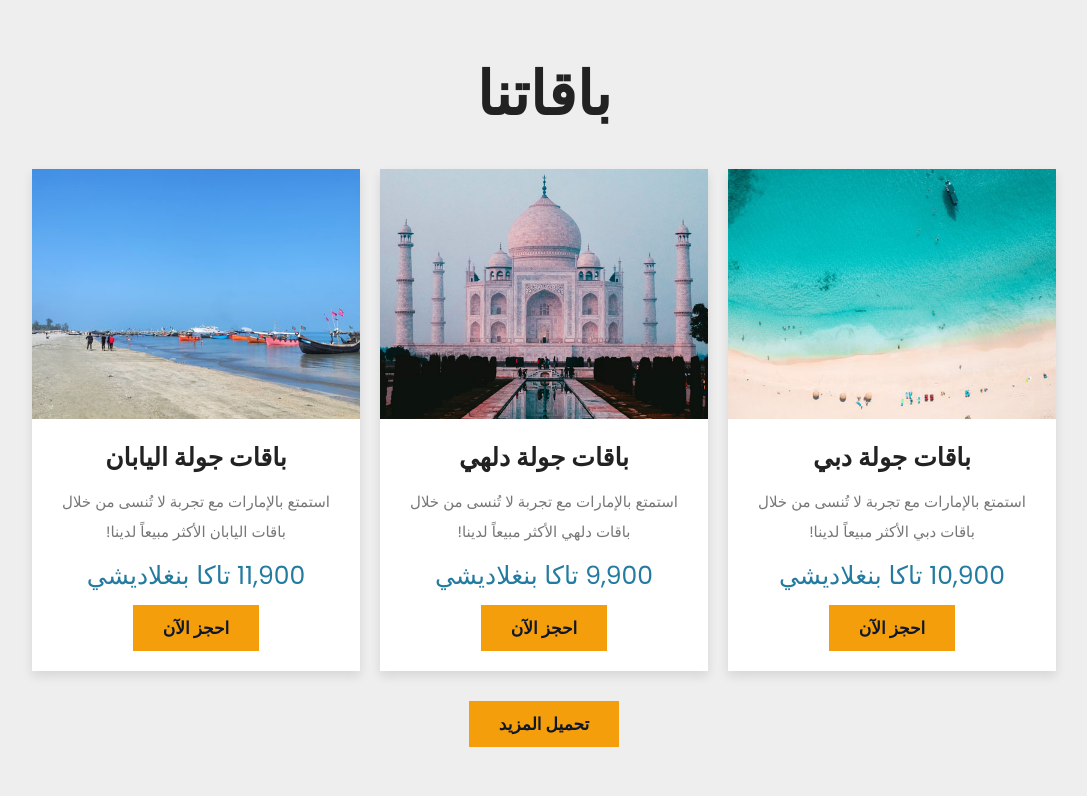
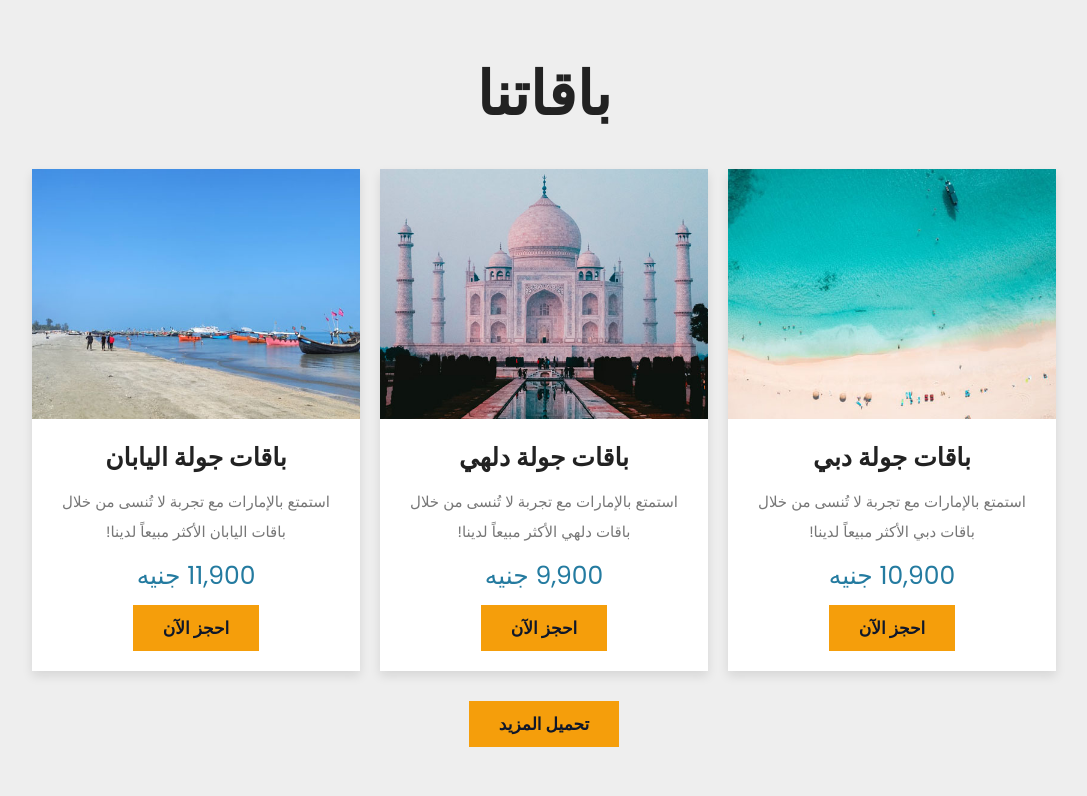
Before and after one commit to Youssefjoo8/Travel-Agency, a PHP site: the page made by pages/ar/home arabic.php in a window 1280 px wide. Shown: the part 1681-2477 px from the top of the page, without its empty margins (96-1183 px from the left). Run offline with PHP 8.4, Linux system fonts and the light colour scheme.

Commit message:
Updates currency units on Arabic home page offers

```diff
--- a/pages/ar/home arabic.php
+++ b/pages/ar/home arabic.php
@@ -130,7 +130,7 @@
          <div class="content">
             <h3>باقات جولة دبي</h3>
             <p>استمتع بالإمارات مع تجربة لا تُنسى من خلال باقات دبي الأكثر مبيعاً لدينا!</p>
-            <h2>10,900 تاكا بنغلاديشي</h2>
+            <h2>10,900 جنيه</h2>
             <a href="book arabic.php" class="btn">احجز الآن</a>
          </div>
       </div>
@@ -141,7 +141,7 @@
          <div class="content">
             <h3>باقات جولة دلهي</h3>
             <p>استمتع بالإمارات مع تجربة لا تُنسى من خلال باقات دلهي الأكثر مبيعاً لدينا!</p>
-            <h2>9,900 تاكا بنغلاديشي</h2>
+            <h2>9,900 جنيه</h2>
             <a href="book arabic.php" class="btn">احجز الآن</a>
          </div>
       </div>
@@ -152,7 +152,7 @@
          <div class="content">
             <h3>باقات جولة اليابان</h3>
             <p>استمتع بالإمارات مع تجربة لا تُنسى من خلال باقات اليابان الأكثر مبيعاً لدينا!</p>
-            <h2>11,900 تاكا بنغلاديشي</h2>
+            <h2>11,900 جنيه</h2>
             <a href="book arabic.php" class="btn">احجز الآن</a>
          </div>
       </div>
```
